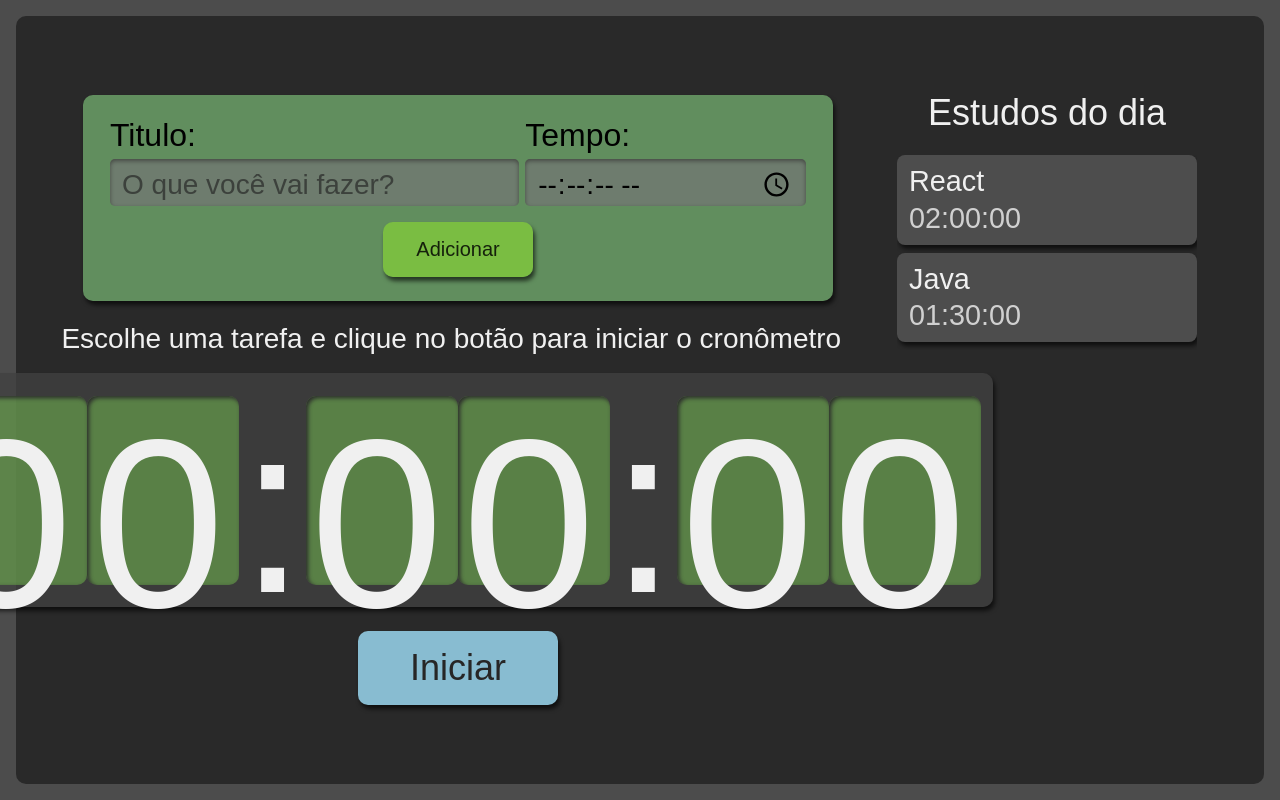
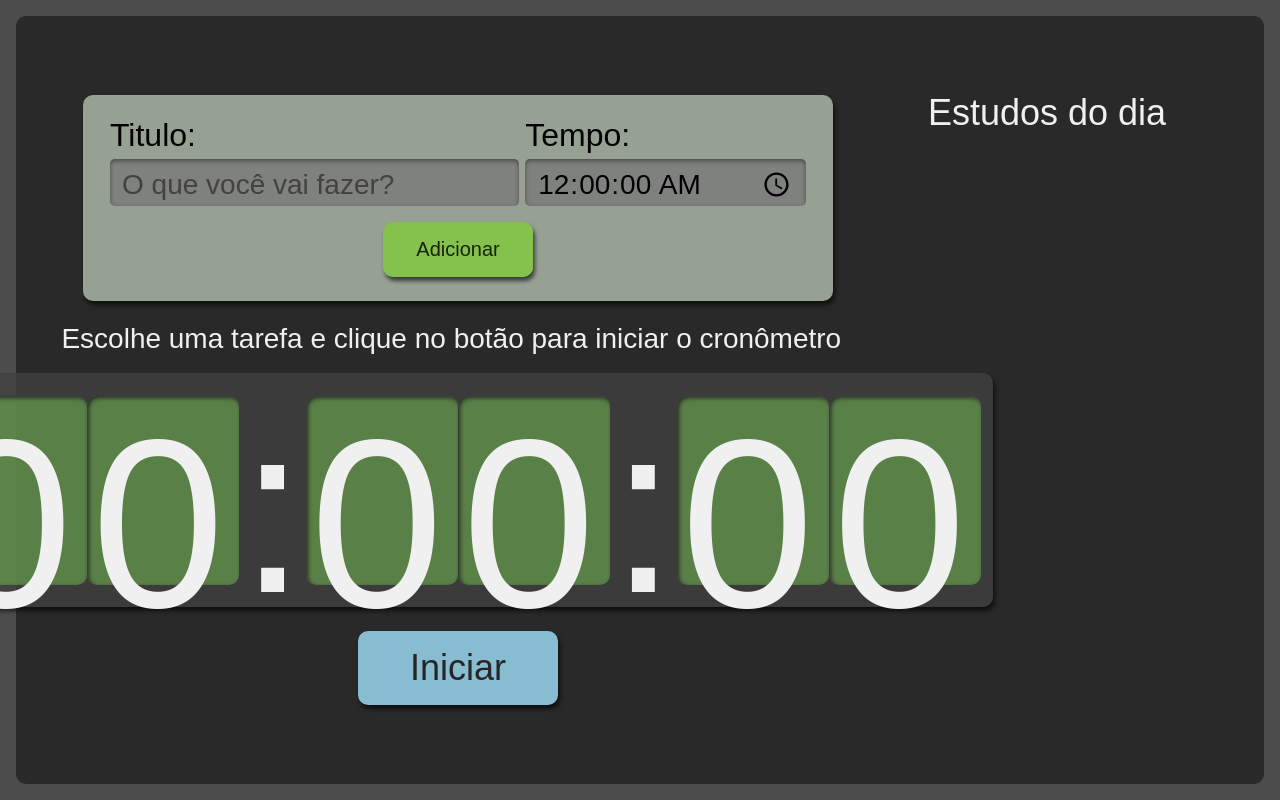
Before and after one commit to WendelRodriguesz/Gerenciador-de-tarefas, a React (Create React App) app: page / in a window 1280 px wide. Built offline with nearby package versions, Linux system fonts and the light colour scheme.

Commit message:
Implementação do forms com a lista, podendo adcionar elementos

```diff
--- a/src/components/button/index.tsx
+++ b/src/components/button/index.tsx
@@ -1,10 +1,12 @@
 import React from "react";
-import style from "./button.module.scss"
+import style from "./button.module.scss";
 
-class Button extends React.Component <{ text: string}>{
+class Button extends React.Component <{
+    text: string, type?: "button" | "submit" | "reset"}>{
     render(){
+        const {type = "button"} = this.props; // deixando um tipo padrão para o botão
         return (
-            <button className={style.button}>
+            <button type={type} className={style.button}>
                 {this.props.text}
                 {/* pega o texto do botão por parametro */}
             </button>
--- a/src/components/form/form.module.scss
+++ b/src/components/form/form.module.scss
@@ -3,7 +3,7 @@
         display: flex;
     flex-direction: column;
     grid-area: nova-tarefa;
-    background-color: #98f19281;
+    background-color: #ecffe78f;
     border-radius: 10px;
     box-shadow: 2px 4px 4px #0000009f;
     padding: 12px;
--- a/src/components/form/index.tsx
+++ b/src/components/form/index.tsx
@@ -1,11 +1,23 @@
 import React from "react";
-import Button from "../button"
-import style from'./form.module.scss'
+import Button from "../button";
+import style from './form.module.scss';
+import { ITarefa } from "../../types/tarefa";
 
-class Form extends React.Component {
+class Form extends React.Component <{
+    setTarefas: React.Dispatch<React.SetStateAction<ITarefa[]>>
+    }> {
+    state = {
+        tarefa: "",
+        tempo: "00:00:00"
+    }
+
+    adicionarTarefa(evento: React.FormEvent<HTMLFormElement>){
+        evento.preventDefault();
+        this.props.setTarefas(tarefasAntigas => [...tarefasAntigas, {...this.state}]);
+    }
     render(){
         return (
-            <form className={style.novaTarefa}>
+            <form className={style.novaTarefa} onSubmit={this.adicionarTarefa.bind(this)}>
                 <div className={style.inputContainer}>
                     <label htmlFor="tarefa">
                         Titulo:
@@ -13,6 +25,8 @@ class Form extends React.Component {
                     <input
                         type="text"
                         name="tarefa"
+                        value={this.state.tarefa}
+                        onChange={evento => this.setState({...this.state, tarefa: evento.target.value})} // Colocando os campos dentro do state
                         id="tarefa"
                         placeholder="O que você vai fazer?"
                         required
@@ -26,6 +40,8 @@ class Form extends React.Component {
                     type="time"
                     step="1"
                     name="tempo"
+                    value={this.state.tempo}
+                    onChange={evento => this.setState({...this.state, tempo: evento.target.value})} // Colocando os campos dentro do state
                     id="tempo"
                     min="00:00:00"
                     max="24:00:00"
@@ -33,6 +49,7 @@ class Form extends React.Component {
                 />
                 </div>
                 <Button
+                    type= "submit"
                     text= "Adicionar" // passa por parametro o texto do botão
                 />
             </form>
--- a/src/components/list/index.tsx
+++ b/src/components/list/index.tsx
@@ -1,15 +1,9 @@
 import React from "react"; // não precisa ser importado no function components, só no class component
-import style from "./list.module.scss"
-import Item from "./item/index"
-function List(){
-    const tarefas = [{
-        tarefa: "React",
-        tempo: "02:00:00"
-    },
-    {
-        tarefa: "Java",
-        tempo: "01:30:00"
-    }]
+import style from "./list.module.scss";
+import Item from "./item";
+import { ITarefa } from "../../types/tarefa";
+
+function List({tarefas}:{tarefas: ITarefa[]}){
     return (
         <aside className={style.listaTarefas}>
             <h2>Estudos do dia</h2>
--- a/src/components/list/item/index.tsx
+++ b/src/components/list/item/index.tsx
@@ -1,4 +1,4 @@
-import Style from "./item.module.scss"
+import Style from "./item.module.scss";
 
 export default function Item({ tarefa, tempo }: { tarefa: string, tempo: string}){
     return (
--- a/src/pages/App.tsx
+++ b/src/pages/App.tsx
@@ -1,14 +1,16 @@
-import React from 'react';
+import React, { useState } from 'react';
 import Form from '../components/form';
 import List from '../components/list';
-import style from'./App.module.scss'
+import style from'./App.module.scss';
 import Stopwatch from '../components/stopwatch';
+import { ITarefa } from "../types/tarefa";
 
   function App() {
+    const [tarefas, setTarefas] = useState<ITarefa[]>([]);
     return (
       <div className={style.AppStyle}>
-      <Form />
-      <List />
+        <Form setTarefas={setTarefas}/>
+        <List tarefas ={tarefas}/>
         <Stopwatch/>
       </div>
     );
--- /dev/null
+++ b/src/types/tarefa.ts
@@ -0,0 +1,4 @@
+export interface ITarefa{
+    tarefa: string,
+    tempo:string
+}
```
Lines whose indentation alone changed are shown as unchanged.
